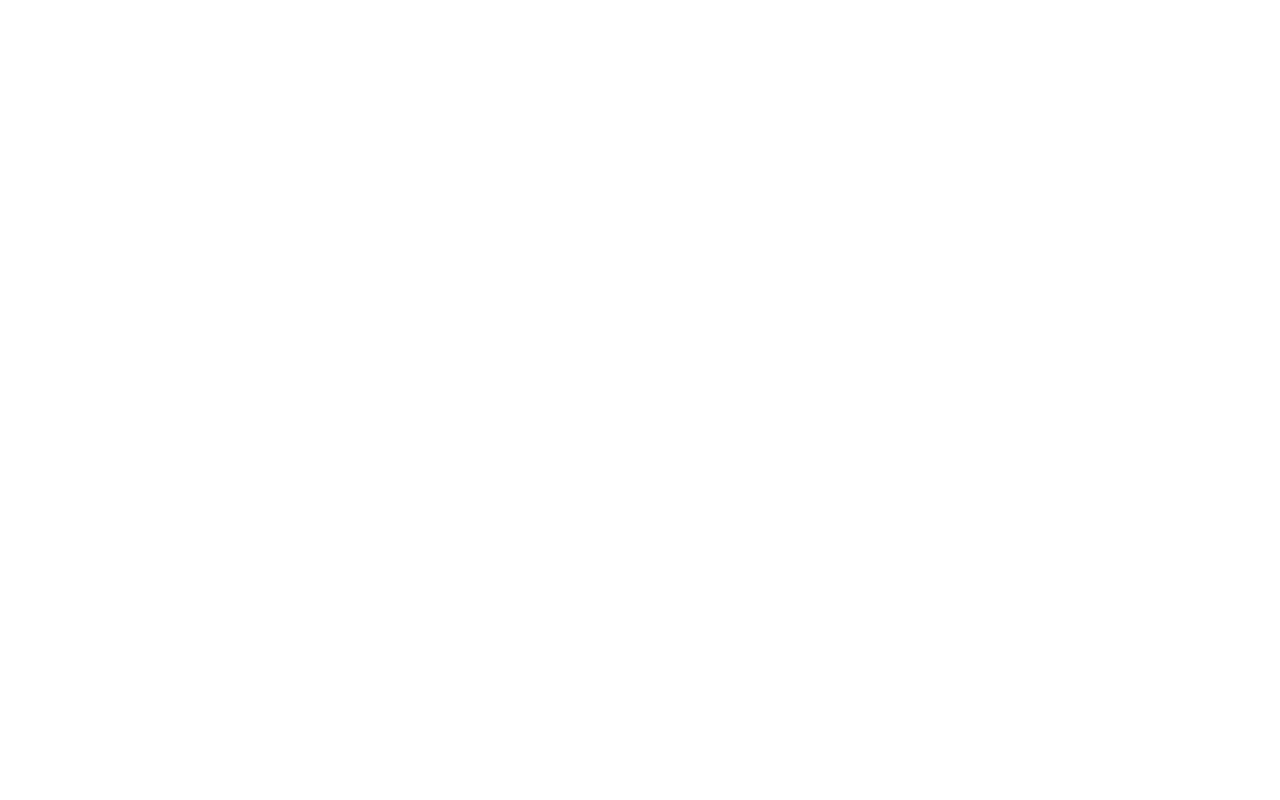
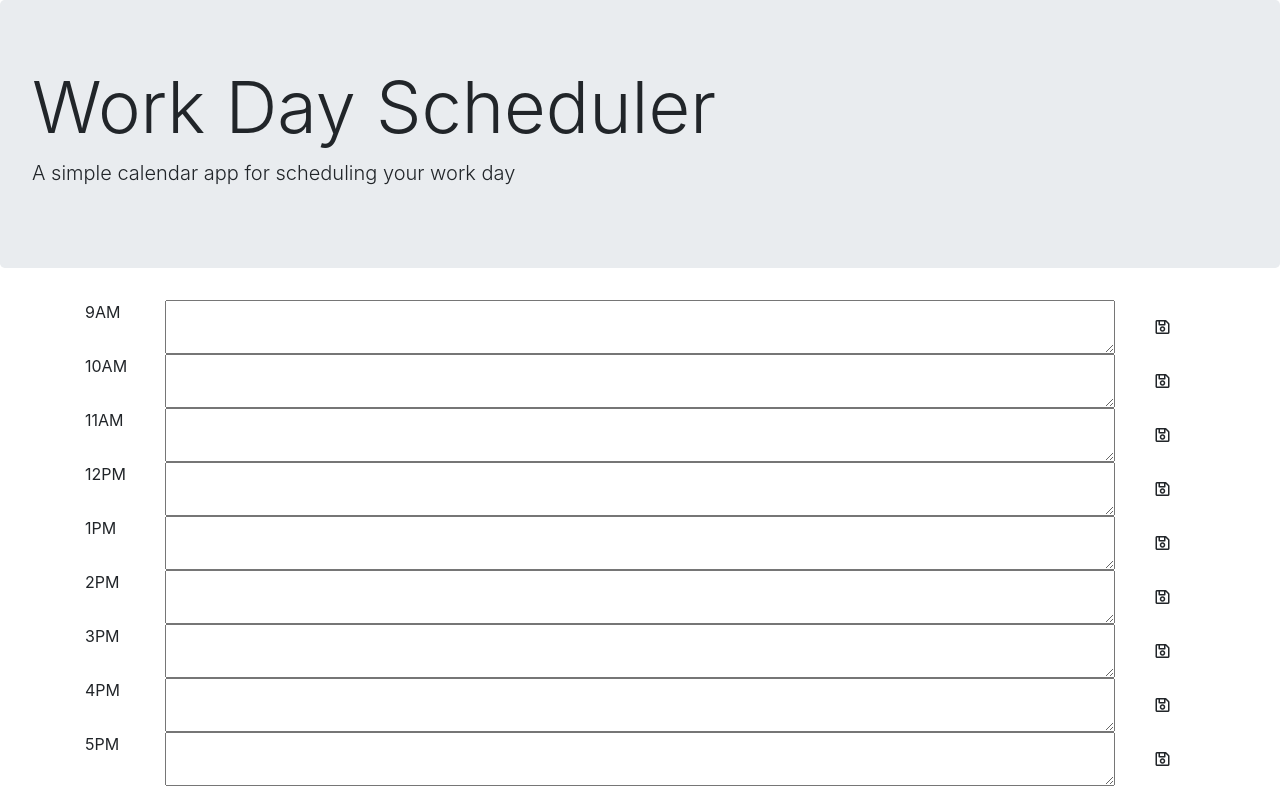
Before and after one commit to melissaigy/Work-Day-Scheduler-App, a plain HTML site: page index.html in a window 1280 px wide. Drawn offline with nearby package versions, Linux system fonts and the light colour scheme; files that its build step writes are made by us from their sources.

Commit message:
added time blocks

```diff
--- a/index.html
+++ b/index.html
@@ -25,3 +25,64 @@
     ></script>
     <title>Work Day Scheduler</title>
   </head>
+
+  <body>
+    <header class="jumbotron">
+      <h1 class="display-3">Work Day Scheduler</h1>
+      <p class="lead">A simple calendar app for scheduling your work day</p>
+      <p id="currentDay" class="lead"></p>
+    </header>
+    <div class="container">
+      <!-- Timeblocks go here -->
+      <div id="hr-9" class="row time-block">
+        <div class="col-md-1">9AM</div>
+        <textarea class="col-md-10 description"></textarea>
+        <button class="btn saveBtn col-md-1 far fa-save"></button>
+      </div>
+      <div id="hr-10" class="row time-block">
+        <div class="col-md-1">10AM</div>
+        <textarea class="col-md-10 description"></textarea>
+        <button class="btn saveBtn col-md-1 far fa-save"></button>
+      </div>
+      <div id="hr-11" class="row time-block">
+        <div class="col-md-1">11AM</div>
+        <textarea class="col-md-10 description"></textarea>
+        <button class="btn saveBtn col-md-1 far fa-save"></button>
+      </div>
+      <div id="hr-12" class="row time-block">
+        <div class="col-md-1">12PM</div>
+        <textarea class="col-md-10 description"></textarea>
+        <button class="btn saveBtn col-md-1 far fa-save"></button>
+      </div>
+      <div id="hr-13" class="row time-block">
+        <div class="col-md-1">1PM</div>
+        <textarea class="col-md-10 description"></textarea>
+        <button class="btn saveBtn col-md-1 far fa-save"></button>
+      </div>
+      <div id="hr-14" class="row time-block">
+        <div class="col-md-1">2PM</div>
+        <textarea class="col-md-10 description"></textarea>
+        <button class="btn saveBtn col-md-1 far fa-save"></button>
+      </div>
+      <div id="hr-15" class="row time-block">
+        <div class="col-md-1">3PM</div>
+        <textarea class="col-md-10 description"></textarea>
+        <button class="btn saveBtn col-md-1 far fa-save"></button>
+      </div>
+      <div id="hr-16" class="row time-block">
+        <div class="col-md-1">4PM</div>
+        <textarea class="col-md-10 description"></textarea>
+        <button class="btn saveBtn col-md-1 far fa-save"></button>
+      </div>
+      <div id="hr-17" class="row time-block">
+        <div class="col-md-1">5PM</div>
+        <textarea class="col-md-10 description"></textarea>
+        <button class="btn saveBtn col-md-1 far fa-save"></button>
+      </div>
+    </div>
+
+    <script src="https://cdnjs.cloudflare.com/ajax/libs/jquery/3.2.1/jquery.min.js"></script>
+    <script src="https://cdnjs.cloudflare.com/ajax/libs/moment.js/2.24.0/moment.min.js"></script>
+    <script src="./script.js"></script>
+  </body>
+</html>
```
